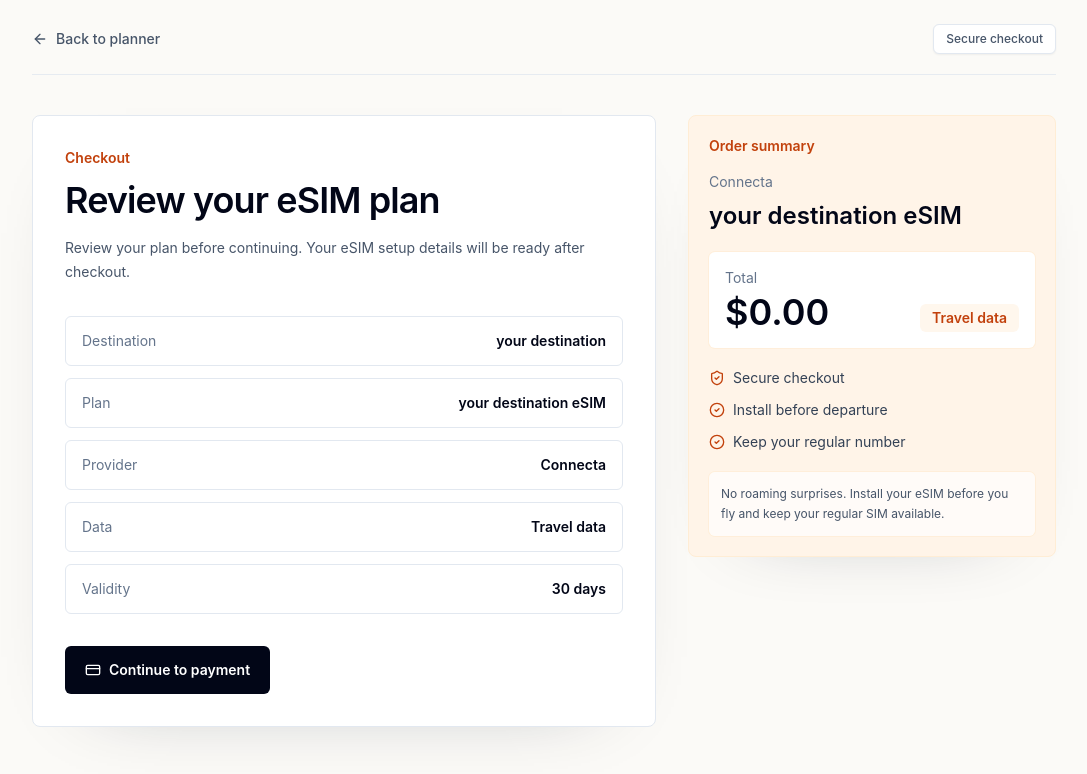
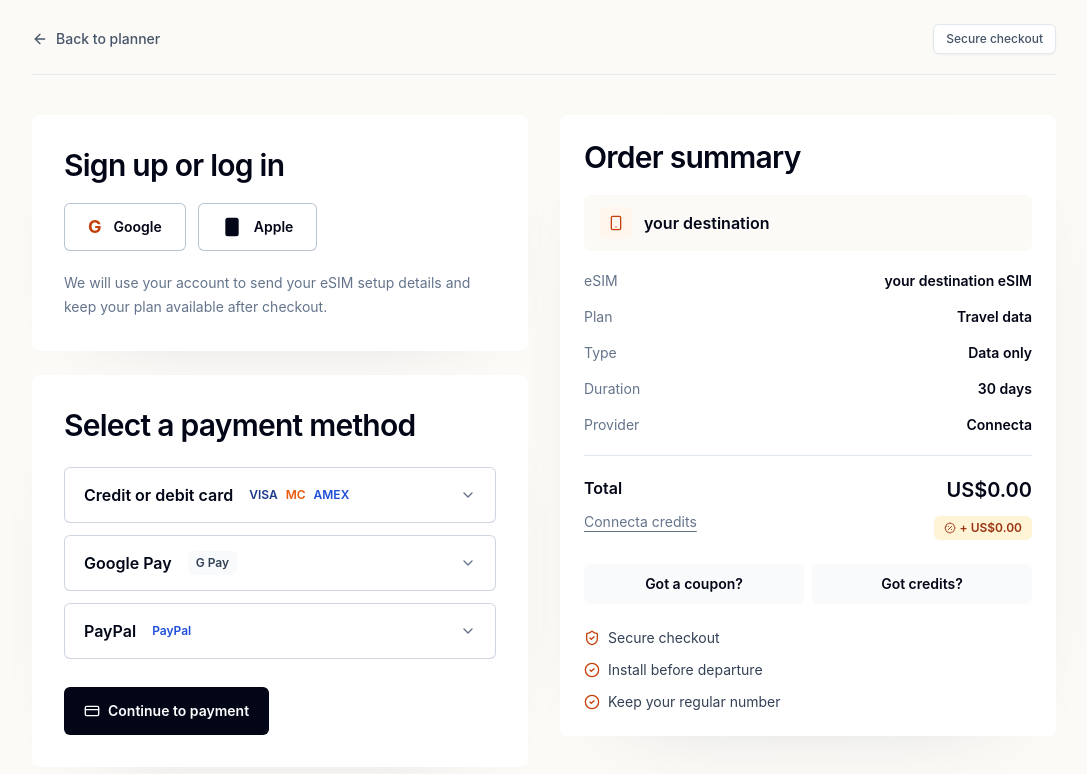
Before and after one commit to trinayanswarup/Connecta, a Next.js app in the folder frontend/: page /checkout in a window 1280 px wide. Shown: the top 774 px of the page, without its empty margins (96-1183 px from the left). Built offline with nearby package versions, Linux system fonts and the light colour scheme.

Commit message:
feat: UI Polish

```diff
--- a/frontend/app/checkout/page.tsx
+++ b/frontend/app/checkout/page.tsx
@@ -1,5 +1,6 @@
 import Link from "next/link";
-import { ArrowLeft, CheckCircle2, CreditCard, ShieldCheck } from "lucide-react";
+import type { ReactNode } from "react";
+import { ArrowLeft, BadgePercent, CheckCircle2, ChevronDown, CreditCard, ShieldCheck, Smartphone } from "lucide-react";
 
 type CheckoutPageProps = {
   searchParams?: Promise<{
@@ -34,55 +35,90 @@
           </span>
         </nav>
 
-        <section className="grid gap-8 lg:grid-cols-[minmax(0,1fr)_23rem] lg:items-start">
-          <div className="rounded-lg border border-slate-200 bg-white p-6 shadow-[0_24px_80px_-66px_rgba(15,23,42,0.45)] sm:p-8">
-            <p className="text-sm font-semibold text-orange-700">Checkout</p>
-            <h1 className="mt-3 text-4xl font-semibold tracking-tight text-slate-950">Review your eSIM plan</h1>
-            <p className="mt-4 max-w-2xl text-sm leading-6 text-slate-600">
-              Review your plan before continuing. Your eSIM setup details will be ready after checkout.
-            </p>
+        <section className="grid gap-8 lg:grid-cols-[minmax(0,1fr)_31rem] lg:items-start">
+          <div className="grid gap-6">
+            <section className="rounded-lg bg-white p-6 shadow-[0_24px_88px_-78px_rgba(15,23,42,0.42)] sm:p-8">
+              <h1 className="text-3xl font-semibold tracking-tight text-slate-950">Sign up or log in</h1>
+              <div className="mt-5 flex flex-col gap-3 sm:flex-row">
+                <button className="inline-flex h-12 items-center justify-center gap-3 rounded-md bg-white px-6 text-sm font-semibold text-slate-950 shadow-[inset_0_0_0_1px_rgba(148,163,184,0.65)] transition hover:bg-slate-50" type="button">
+                  <span className="text-lg font-bold text-orange-700">G</span>
+                  Google
+                </button>
+                <button className="inline-flex h-12 items-center justify-center gap-3 rounded-md bg-white px-6 text-sm font-semibold text-slate-950 shadow-[inset_0_0_0_1px_rgba(148,163,184,0.65)] transition hover:bg-slate-50" type="button">
+                  <Smartphone className="h-5 w-5 fill-slate-950 text-slate-950" />
+                  Apple
+                </button>
+              </div>
+              <p className="mt-5 max-w-xl text-sm leading-6 text-slate-500">
+                We will use your account to send your eSIM setup details and keep your plan available after checkout.
+              </p>
+            </section>
 
-            <div className="mt-8 grid gap-3">
-              <CheckoutRow label="Destination" value={destination} />
-              <CheckoutRow label="Plan" value={plan} />
-              <CheckoutRow label="Provider" value={provider} />
-              <CheckoutRow label="Data" value={data} />
-              <CheckoutRow label="Validity" value={validity} />
-            </div>
+            <section className="rounded-lg bg-white p-6 shadow-[0_24px_88px_-78px_rgba(15,23,42,0.42)] sm:p-8">
+              <h2 className="text-3xl font-semibold tracking-tight text-slate-950">Select a payment method</h2>
+              <div className="mt-6 grid gap-3">
+                <PaymentMethod title="Credit or debit card">
+                  <span className="font-semibold text-blue-900">VISA</span>
+                  <span className="font-semibold text-orange-600">MC</span>
+                  <span className="font-semibold text-blue-700">AMEX</span>
+                </PaymentMethod>
+                <PaymentMethod title="Google Pay">
+                  <span className="rounded-md bg-slate-50 px-2 py-1 text-xs font-semibold text-slate-700">G Pay</span>
+                </PaymentMethod>
+                <PaymentMethod title="PayPal">
+                  <span className="font-semibold text-blue-700">PayPal</span>
+                </PaymentMethod>
+              </div>
 
-            <button className="mt-8 inline-flex h-12 w-full items-center justify-center gap-2 rounded-md bg-slate-950 px-5 text-sm font-semibold text-white shadow-[0_18px_54px_-38px_rgba(15,23,42,0.65)] transition hover:-translate-y-0.5 hover:bg-slate-800 sm:w-auto">
-              <CreditCard className="h-4 w-4" />
-              Continue to payment
-            </button>
+              <button className="mt-7 inline-flex h-12 w-full items-center justify-center gap-2 rounded-md bg-slate-950 px-5 text-sm font-semibold text-white shadow-[0_18px_54px_-38px_rgba(15,23,42,0.65)] transition hover:-translate-y-0.5 hover:bg-slate-800 sm:w-auto">
+                <CreditCard className="h-4 w-4" />
+                Continue to payment
+              </button>
+            </section>
           </div>
 
-          <aside className="rounded-lg border border-orange-100 bg-[#fff4e8] p-5 text-slate-950 shadow-[0_24px_80px_-66px_rgba(15,23,42,0.45)] lg:sticky lg:top-24">
-            <p className="text-sm font-semibold text-orange-700">Order summary</p>
-            <div className="mt-4 text-sm text-slate-500">{provider}</div>
-            <h2 className="mt-2 text-2xl font-semibold">{plan}</h2>
-            <div className="mt-5 flex items-end justify-between gap-4 rounded-md bg-white p-4 ring-1 ring-orange-100/70">
+          <aside className="rounded-lg bg-white p-6 text-slate-950 shadow-[0_24px_88px_-78px_rgba(15,23,42,0.42)] lg:sticky lg:top-24">
+            <h2 className="text-3xl font-semibold tracking-tight">Order summary</h2>
+            <div className="mt-5 flex items-center gap-3 rounded-md bg-[#fbfaf7] px-4 py-3">
+              <span className="grid h-8 w-8 place-items-center rounded-md bg-orange-50 text-orange-700">
+                <Smartphone className="h-4 w-4" />
+              </span>
+              <span className="font-semibold">{destination}</span>
+            </div>
+            <div className="mt-5 grid gap-4 border-b border-slate-200 pb-5 text-sm">
+              <SummaryLine label="eSIM" value={plan} />
+              <SummaryLine label="Plan" value={data} />
+              <SummaryLine label="Type" value="Data only" />
+              <SummaryLine label="Duration" value={validity} />
+              <SummaryLine label="Provider" value={provider} />
+            </div>
+            <div className="mt-5 flex items-start justify-between gap-4">
               <div>
-                <div className="text-sm text-slate-500">Total</div>
-                <div className="mt-1 text-4xl font-semibold">${price}</div>
+                <p className="font-semibold">Total</p>
+                <button className="mt-3 text-sm text-slate-500 underline underline-offset-4" type="button">
+                  Connecta credits
+                </button>
               </div>
-              <span className="rounded-md bg-orange-50 px-3 py-1 text-sm font-semibold text-orange-700">{data}</span>
+              <div className="text-right">
+                <p className="text-xl font-semibold">US${price}</p>
+                <span className="mt-3 inline-flex items-center gap-1 rounded-md bg-[#fff4d6] px-2.5 py-1 text-xs font-semibold text-orange-800">
+                  <BadgePercent className="h-3 w-3" />
+                  + US${creditValue(price)}
+                </span>
+              </div>
             </div>
-            <div className="mt-5 grid gap-3 text-sm text-slate-700">
-              <span className="flex items-center gap-2">
-                <ShieldCheck className="h-4 w-4 text-orange-700" />
-                Secure checkout
-              </span>
-              <span className="flex items-center gap-2">
-                <CheckCircle2 className="h-4 w-4 text-orange-700" />
-                Install before departure
-              </span>
-              <span className="flex items-center gap-2">
-                <CheckCircle2 className="h-4 w-4 text-orange-700" />
-                Keep your regular number
-              </span>
+            <div className="mt-6 grid gap-2 sm:grid-cols-2">
+              <button className="h-10 rounded-md bg-slate-50 px-3 text-sm font-semibold text-slate-950 transition hover:bg-orange-50" type="button">
+                Got a coupon?
+              </button>
+              <button className="h-10 rounded-md bg-slate-50 px-3 text-sm font-semibold text-slate-950 transition hover:bg-orange-50" type="button">
+                Got credits?
+              </button>
             </div>
-            <div className="mt-5 rounded-md bg-white/70 p-3 text-xs leading-5 text-slate-600 ring-1 ring-orange-100/70">
-              No roaming surprises. Install your eSIM before you fly and keep your regular SIM available.
+            <div className="mt-6 grid gap-3 text-sm text-slate-700">
+              <TrustLine icon={<ShieldCheck className="h-4 w-4" />} text="Secure checkout" />
+              <TrustLine icon={<CheckCircle2 className="h-4 w-4" />} text="Install before departure" />
+              <TrustLine icon={<CheckCircle2 className="h-4 w-4" />} text="Keep your regular number" />
             </div>
           </aside>
         </section>
@@ -91,13 +127,47 @@
   );
 }
 
-function CheckoutRow({ label, value }: { label: string; value: string }) {
+function PaymentMethod({ children, title }: { children: ReactNode; title: string }) {
   return (
-    <div className="flex items-center justify-between gap-4 rounded-md border border-slate-200 bg-white px-4 py-3.5">
-      <span className="text-sm text-slate-500">{label}</span>
-      <span className="text-right text-sm font-semibold text-slate-950">{value}</span>
+    <button
+      className="flex min-h-14 w-full items-center justify-between gap-4 rounded-md bg-white px-5 text-left shadow-[inset_0_0_0_1px_rgba(148,163,184,0.45)] transition hover:bg-slate-50 hover:shadow-[inset_0_0_0_1px_rgba(234,88,12,0.28)]"
+      type="button"
+    >
+      <span className="flex min-w-0 items-center gap-4">
+        <span className="text-base font-semibold text-slate-950">{title}</span>
+        <span className="flex flex-wrap items-center gap-2 text-xs">{children}</span>
+      </span>
+      <ChevronDown className="h-4 w-4 shrink-0 text-slate-500" />
+    </button>
+  );
+}
+
+function SummaryLine({ label, value }: { label: string; value: string }) {
+  return (
+    <div className="flex items-center justify-between gap-4">
+      <span className="text-slate-500">{label}</span>
+      <span className="text-right font-semibold text-slate-950">{value}</span>
     </div>
   );
+}
+
+function TrustLine({ icon, text }: { icon: ReactNode; text: string }) {
+  return (
+    <span className="flex items-center gap-2">
+      <span className="text-orange-700">{icon}</span>
+      {text}
+    </span>
+  );
+}
+
+function creditValue(price: string) {
+  const parsed = Number(price);
+
+  if (!Number.isFinite(parsed)) {
+    return "0.00";
+  }
+
+return (parsed * 0.03).toFixed(2);
 }
 
 function cleanParam(value: string | undefined, fallback: string) {
```
